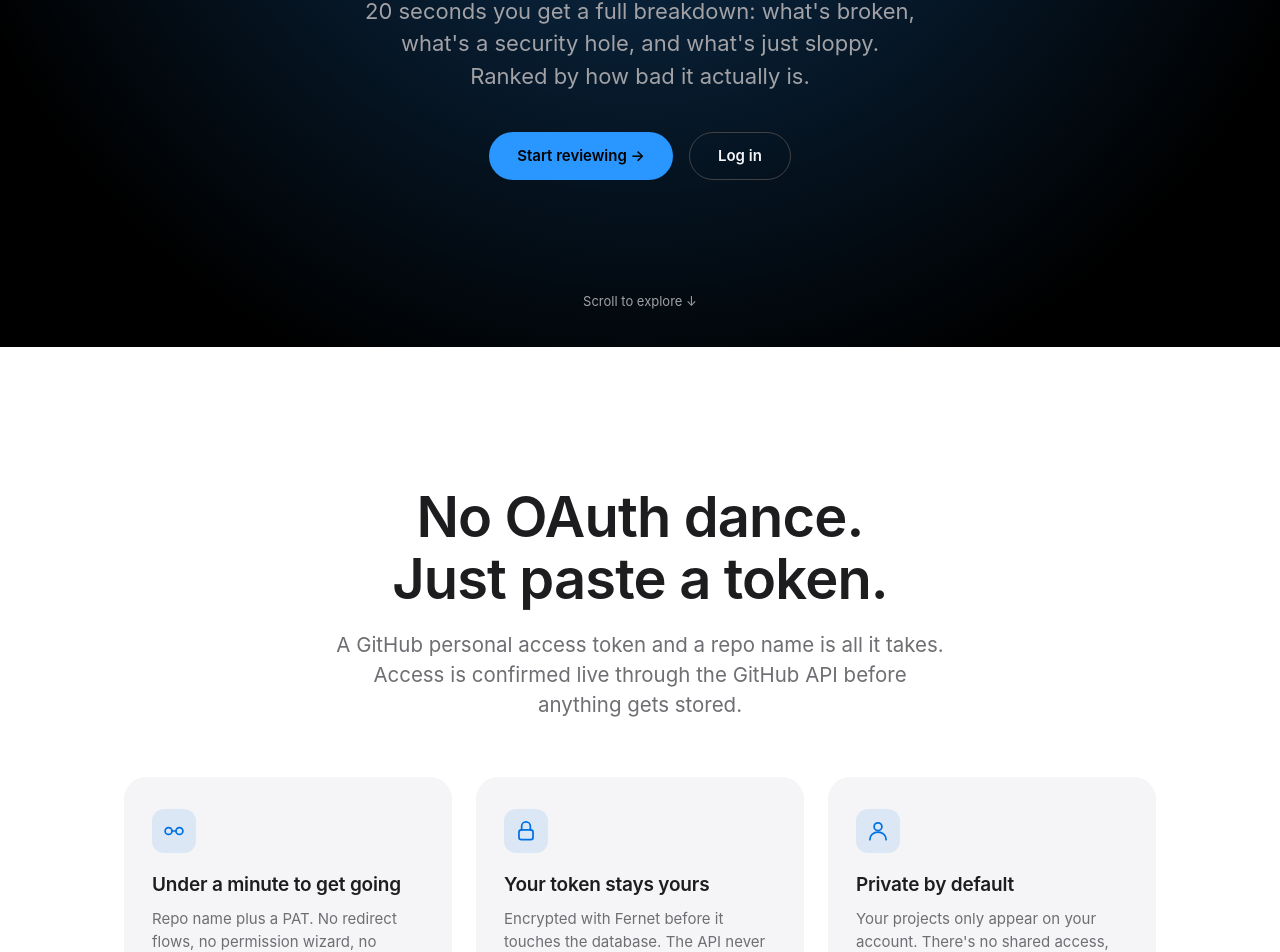
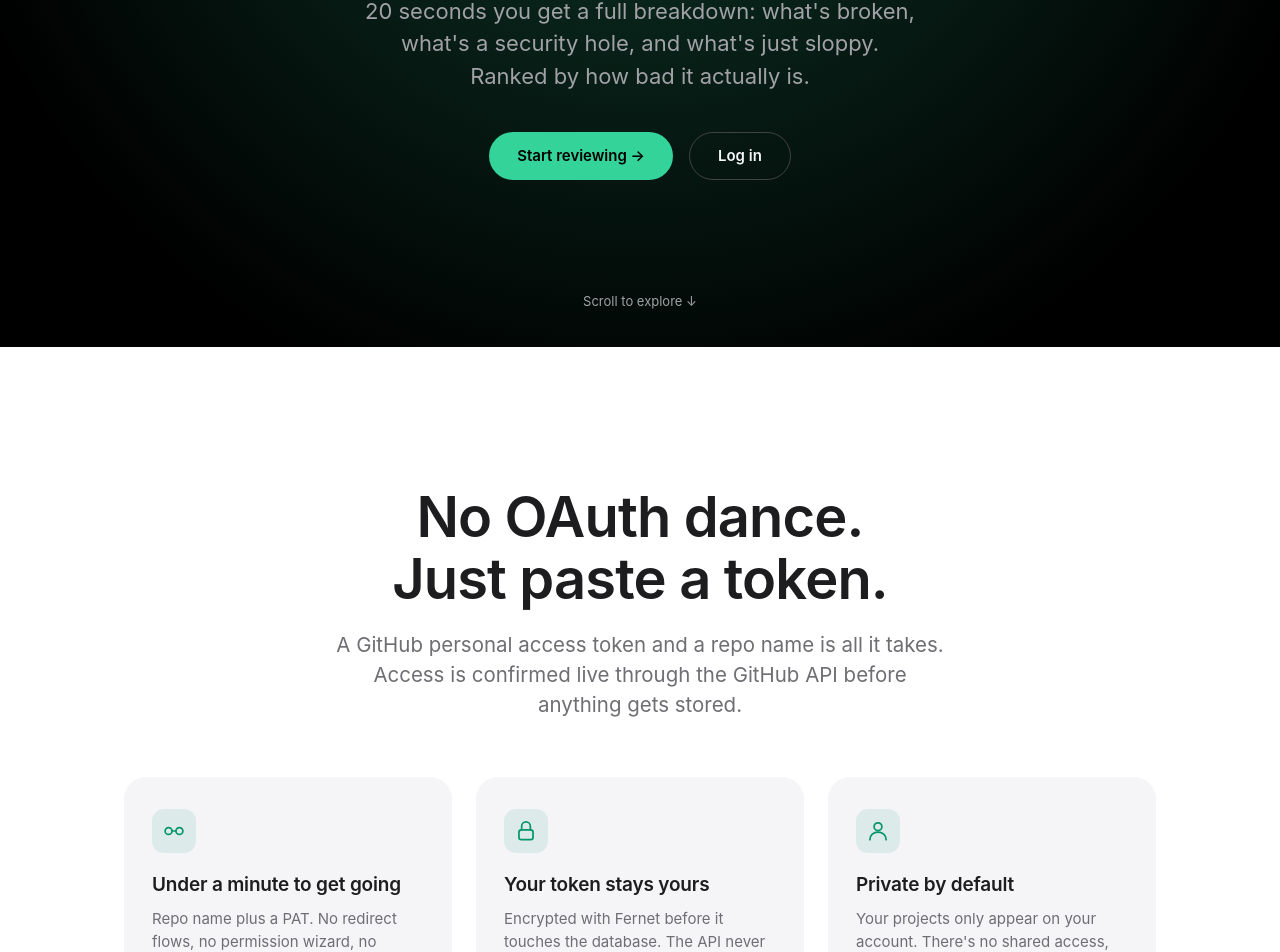
Before and after one commit to ApparentlyTejas/ai-code-review-assistant, a React (Vite) app in the folder frontend/: page / in a window 1280 px wide. Shown: the part 453-1405 px from the top of the page. Built offline with nearby package versions, Linux system fonts and the light colour scheme.

Commit message:
blue accent CSS variables with emerald green

```diff
--- a/frontend/src/index.css
+++ b/frontend/src/index.css
@@ -9,8 +9,8 @@
   --border: #d2d2d7;
   --border-on-dark: #424245;
   --code-bg: #f5f5f7;
-  --accent: #0071e3;
-  --accent-dark-bg: #2997ff;
+  --accent: #059669;
+  --accent-dark-bg: #34d399;
   --danger: #c0392b;
 
   --sans: -apple-system, BlinkMacSystemFont, "SF Pro Display", "SF Pro Text", system-ui, "Segoe UI", Roboto,
@@ -163,7 +163,7 @@ input {
 input:focus {
   outline: none;
   border-color: var(--accent);
-  box-shadow: 0 0 0 4px rgba(0, 113, 227, 0.12);
+  box-shadow: 0 0 0 4px rgba(5, 150, 105, 0.12);
 }
 
 button {
@@ -180,7 +180,7 @@ button {
 }
 
 button:hover:not(:disabled) {
-  background: #0077ed;
+  background: #047857;
   transform: translateY(-1px);
 }
 
@@ -376,7 +376,7 @@ button.small {
   width: 36px;
   height: 36px;
   border-radius: 10px;
-  background: rgba(0, 113, 227, 0.1);
+  background: rgba(5, 150, 105, 0.1);
   color: var(--accent);
   margin-bottom: 12px;
 }
@@ -645,7 +645,7 @@ pre {
 .hero-glow {
   position: absolute;
   inset: -20%;
-  background: radial-gradient(circle at 50% 30%, rgba(41, 151, 255, 0.35), transparent 60%);
+  background: radial-gradient(circle at 50% 30%, rgba(52, 211, 153, 0.28), transparent 60%);
   pointer-events: none;
 }
 
@@ -802,7 +802,7 @@ pre {
   width: 44px;
   height: 44px;
   border-radius: 12px;
-  background: rgba(0, 113, 227, 0.1);
+  background: rgba(5, 150, 105, 0.1);
   color: var(--accent);
   margin-bottom: 18px;
 }
```
